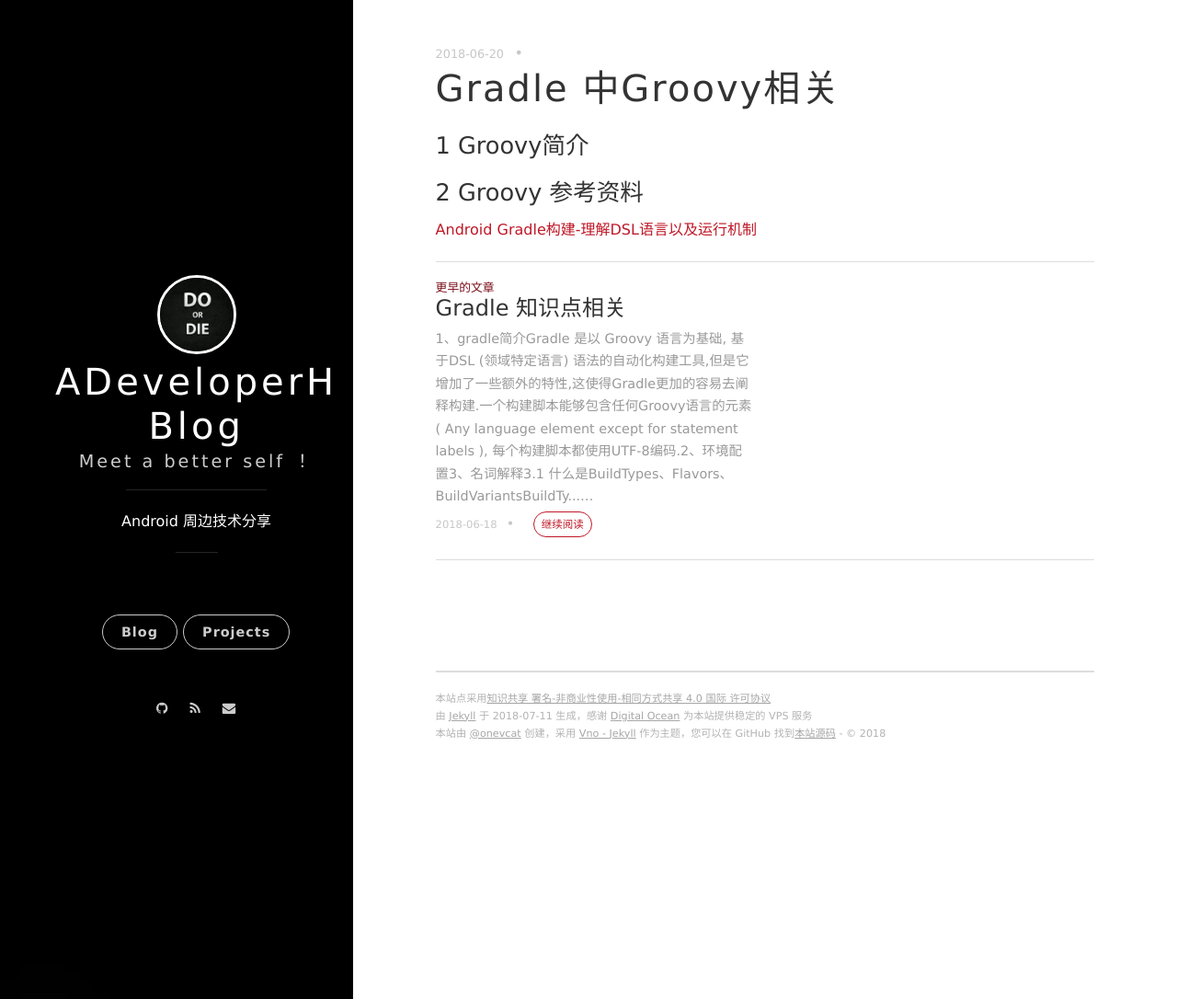
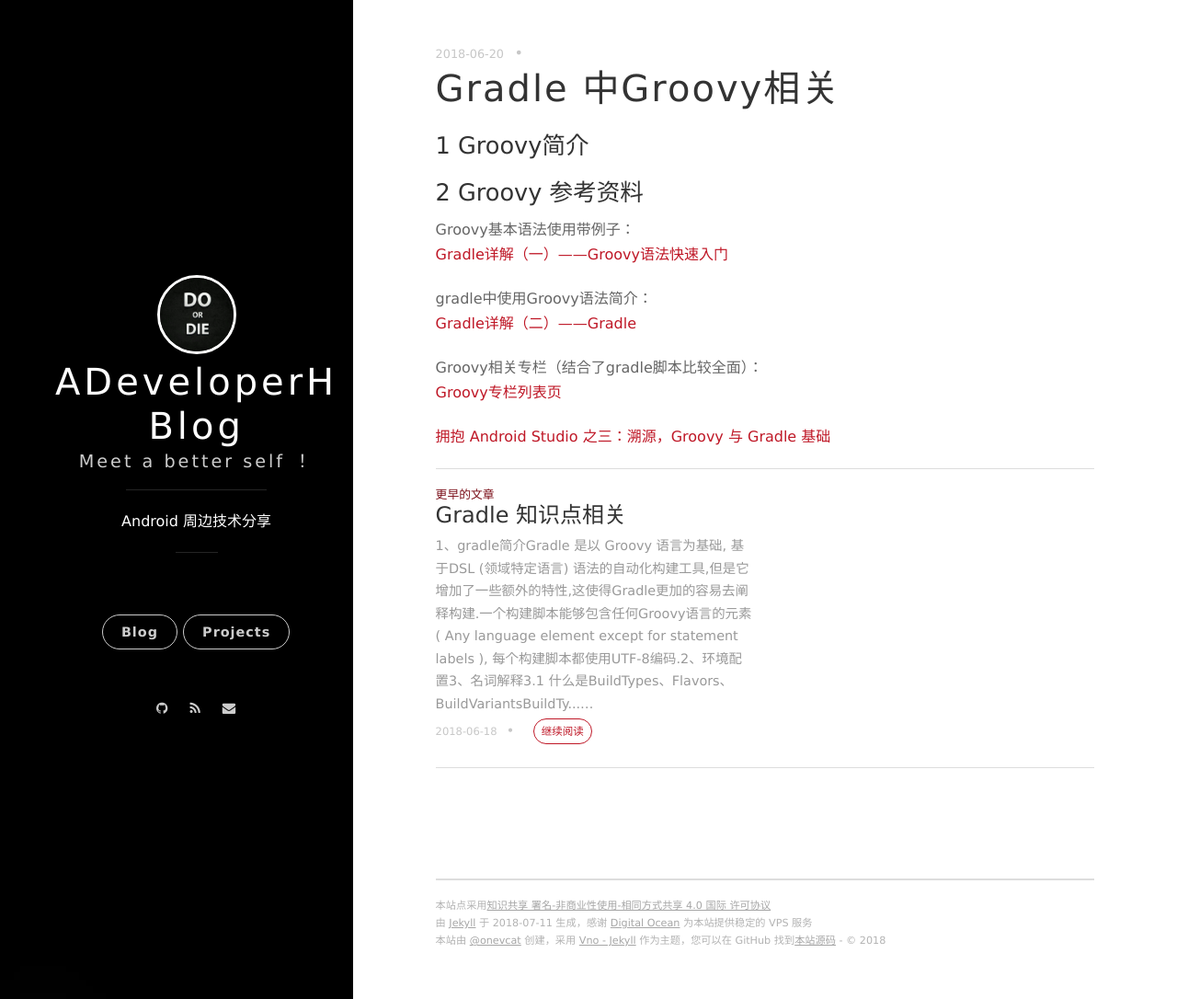
Before and after one commit to ADeveloperH/ADeveloperH.github.io, a Jekyll site: the page built from _posts/2018-06-20-gradle -03.md, in a window 1280 px wide and 1086 px high. Shown: the whole window at 92% size. Built offline with Jekyll 4.4.1, drawn with Linux system fonts in a browser that asks for light colours; nearby versions of some CDN libraries; comment, search, counter and statistics services are not loaded.

Commit message:
gradle相关

```diff
--- a/_posts/2018-06-20-gradle -03.md
+++ b/_posts/2018-06-20-gradle -03.md
@@ -7,5 +7,15 @@ categories: 开发工具总结
 
 ### 2 Groovy 参考资料 ###
 
+Groovy基本语法使用带例子：
+[Gradle详解（一）——Groovy语法快速入门](https://blog.csdn.net/al4fun/article/details/78385980)
 
-[Android Gradle构建-理解DSL语言以及运行机制](http://www.jianshu.com/p/7b31cc80421d)
+gradle中使用Groovy语法简介：
+[Gradle详解（二）——Gradle](https://blog.csdn.net/al4fun/article/details/78386046)
+
+
+Groovy相关专栏（结合了gradle脚本比较全面）：
+[Groovy专栏列表页](https://blog.csdn.net/zxhoo/article/category/2317067)
+
+
+[拥抱 Android Studio 之三：溯源，Groovy 与 Gradle 基础](http://blog.bugtags.com/2016/01/04/embrace-android-studio-groovy-gradle/)
```
Also changed, not shown: _posts/2018-06-10-gradle.md (+14 -2 lines).
